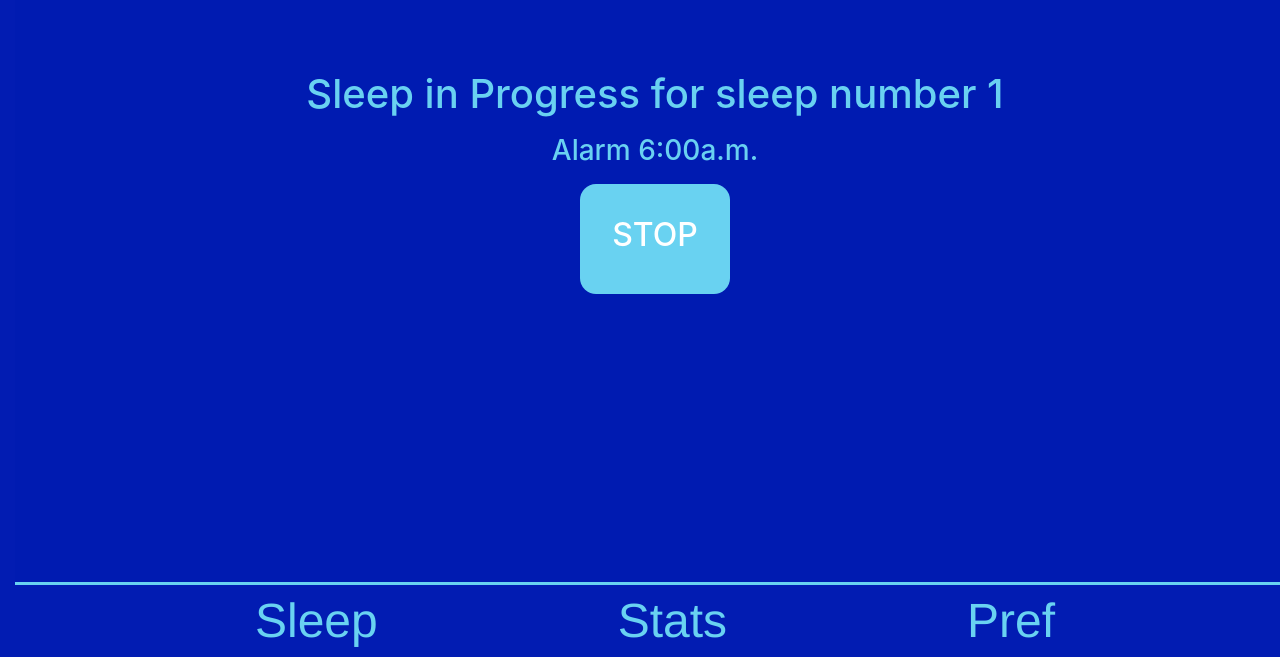
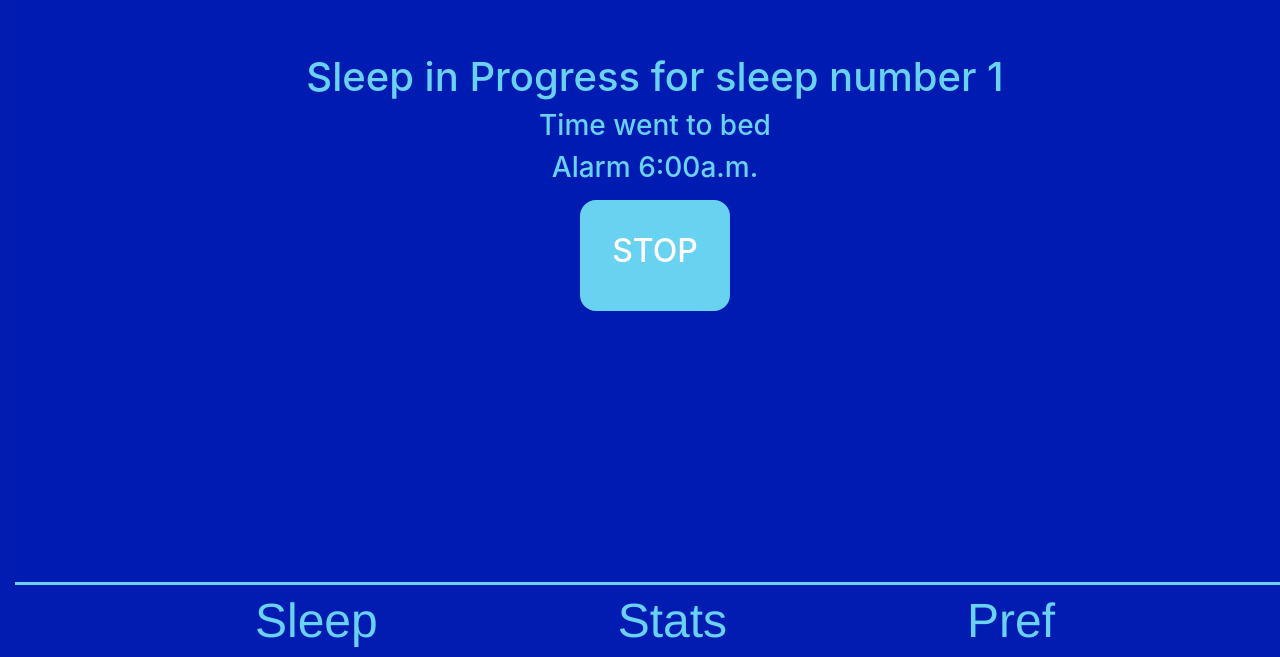
Before and after one commit to KamariRoss/SleepTracker, a React (Create React App) app in the folder ClientApp/: page /activate/1 in a window 1280 px wide. Shown: the part 218-875 px from the top of the page. Built offline with nearby package versions, Linux system fonts and the light colour scheme; no server answers.

Commit message:
Completed Put for TimeEnd

```diff
--- a/ClientApp/src/pages/Activate.jsx
+++ b/ClientApp/src/pages/Activate.jsx
@@ -6,7 +6,7 @@ import { Redirect } from 'react-router-dom'
 // display
 //
 const Activate = props => {
-  console.log(props)
+  // console.log(props)
   const [sleep, setSleep] = useState({})
 
   const [wasSuccessfullyCreated, setWasSuccessfullyCreated] = useState({
@@ -17,7 +17,7 @@ const Activate = props => {
   const sleepId = props.match.params.SleepCounterId
   const displayTimer = async () => {
     const resp2 = await axios.get(`/api/Sleep/` + sleepId)
-    console.log(resp2.data)
+    // console.log(resp2.data)
     setSleep(resp2.data)
   }
 
@@ -27,19 +27,18 @@ const Activate = props => {
 
   const stopTimer = async () => {
     const resp = await axios.put(`/api/Sleep/${sleepId}`)
-    console.log(resp.data)
+    console.log(resp)
 
-    if (resp.status === 201) {
+    if (resp.status === 200) {
       // do something something else
       setWasSuccessfullyCreated({
         shouldRedirect: true,
         newSleepInformation: resp.data,
       })
-    } else {
-      return <Redirect to={`/*/`} />
     }
   }
-  if (wasSuccessfullyCreated.shouldRedirect === true) {
+
+  if (wasSuccessfullyCreated.shouldRedirect) {
     return (
       <Redirect
         to={`/quality/${wasSuccessfullyCreated.newSleepInformation.id}`}
@@ -51,14 +50,16 @@ const Activate = props => {
         <h1 className="activateTitle">
           Sleep in Progress for sleep number {props.match.params.SleepCounterId}
         </h1>
-        <h3>{sleep.timeStart}</h3>
+        <h3>
+          Time went to bed {''}
+          {sleep.timeStart}
+        </h3>
         <h3 className="activateTime">Alarm 6:00a.m.</h3>
         <h3 className="activateTime"></h3>
-        <Link to="/quality">
-          <button className="stopButton" onClick={stopTimer}>
-            <h2 className="activateStopButton">Stop</h2>
-          </button>
-        </Link>
+
+        <button className="stopButton" onClick={stopTimer}>
+          <h2 className="activateStopButton">Stop</h2>
+        </button>
       </div>
     )
   }
```
Also changed, not shown: 1 other file (tests, documents, lock files or other folders).
